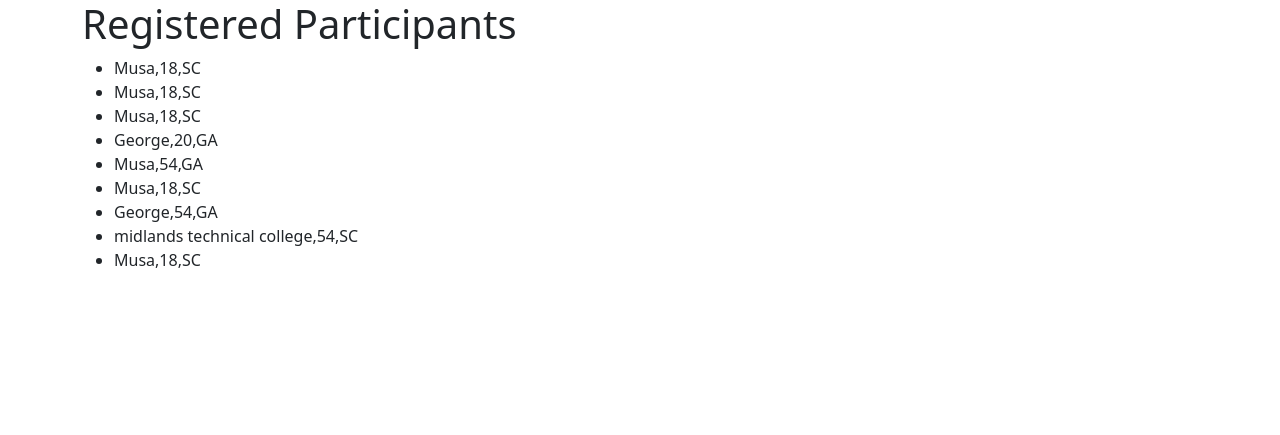
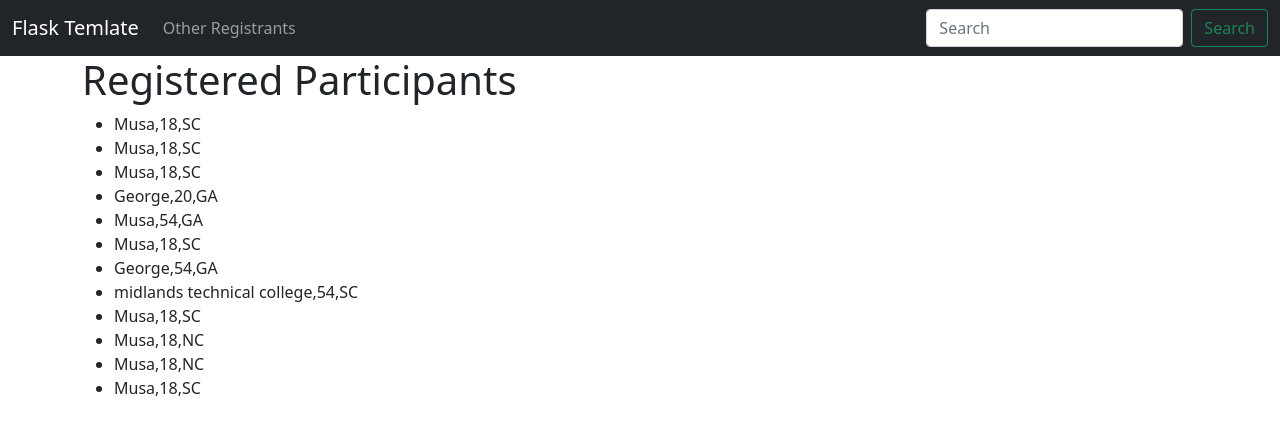
Before and after one commit to MMAzeem3/flask-template, a Flask app: page /registrants in a window 1280 px wide. Shown: the top 435 px of the page. Run offline with Flask 2, Linux system fonts and the light colour scheme.

Commit message:
simple bootstrap

```diff
--- a/app.py
+++ b/app.py
@@ -15,7 +15,7 @@ if os.path.isfile("registrants.csv"):
     ppl = open("registrants.csv").read().splitlines()
 
 @app.route("/")
-def homepage():
+def index():
     return render_template('index.html')
 
 @app.route("/register", methods=["POST"])
--- a/registrants.csv
+++ b/registrants.csv
@@ -7,3 +7,6 @@ Musa,18,SC
 George,54,GA
 midlands technical college,54,SC
 Musa,18,SC
+Musa,18,NC
+Musa,18,NC
+Musa,18,SC
--- a/templates/base.html
+++ b/templates/base.html
@@ -16,6 +16,7 @@
 </head>
 
 <body>
+    {% include 'navbar.html' %}
     <div class="container">
         {% block body %}
         {% endblock body %}
--- /dev/null
+++ b/templates/navbar.html
@@ -0,0 +1,19 @@
+<nav class="navbar navbar-expand-lg navbar-dark bg-dark">
+    <div class="container-fluid">
+      <a class="navbar-brand" href="{{ url_for('index') }}">Flask Temlate</a>
+      <button class="navbar-toggler" type="button" data-bs-toggle="collapse" data-bs-target="#navbarSupportedContent" aria-controls="navbarSupportedContent" aria-expanded="false" aria-label="Toggle navigation">
+        <span class="navbar-toggler-icon"></span>
+      </button>
+      <div class="collapse navbar-collapse" id="navbarSupportedContent">
+        <ul class="navbar-nav me-auto mb-2 mb-lg-0">
+          <li class="nav-item">
+            <a class="nav-link" href="{{ url_for('registrants') }}">Other Registrants</a>
+          </li>
+        </ul>
+        <form class="d-flex">
+          <input class="form-control me-2" type="search" placeholder="Search" aria-label="Search">
+          <button class="btn btn-outline-success" type="submit">Search</button>
+        </form>
+      </div>
+    </div>
+  </nav>
--- a/templates/register.html
+++ b/templates/register.html
@@ -1,4 +1,4 @@
-{% extends 'layout.html' %}
+{% extends 'base.html' %}
 
 {% block body %}
     <h1>You are registered</h1>
--- a/templates/signup.html
+++ /dev/null
@@ -1,6 +0,0 @@
-{% extends 'layout.html' %}
-{% block body %}
-    <form method="POST" action="/signup">
-        <input class="input is-large" type="email" name="email" placeholder="Email" autofocus="">
-    </form>
-{% endblock body %}
```
Also changed, not shown: templates/login.html (deleted, +0 -10 lines).
